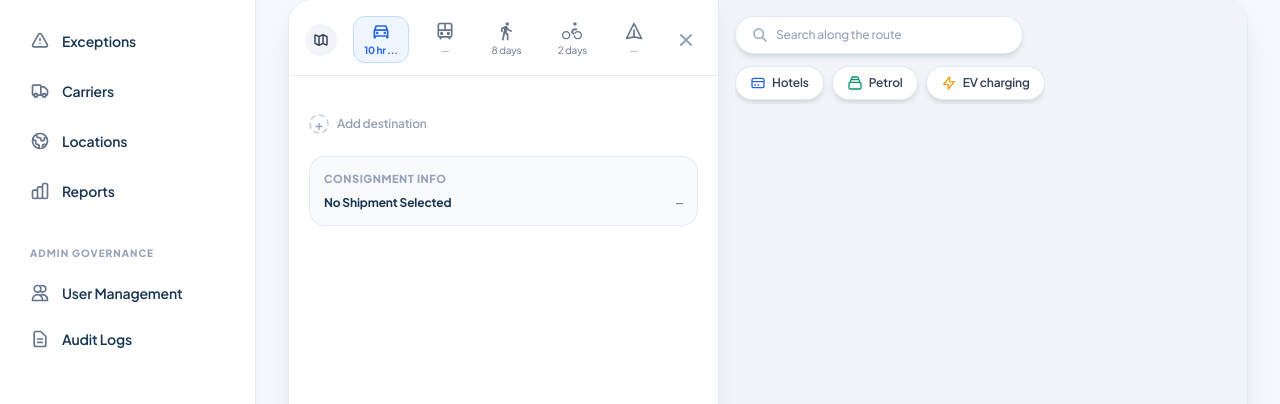
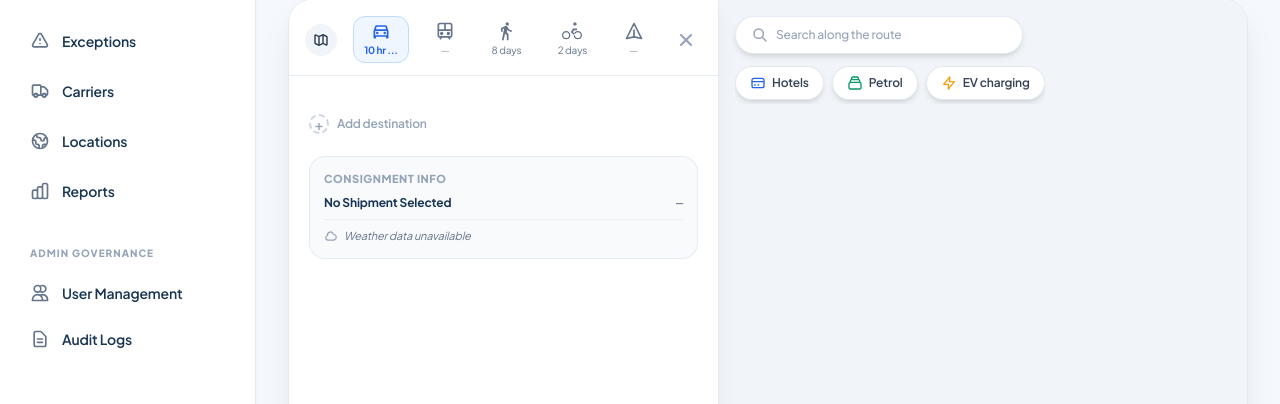
Before and after one commit to ranitanjung163-alt/CargoTrace, a Laravel app: template resources/views/tracking/index.blade.php in a window 1280 px wide. Shown: the part 235-639 px from the top of the page. Run offline with Laravel 12, Linux system fonts and the light colour scheme; the template is opened without the code that fills it, so the values that code supplies are empty; a user stored in the database is signed in; data comes from the database, SQL or seed files in the repository; some libraries are stand-ins or nearby versions.

Commit message:
fix(tracking): safe weather status handling, stale data tagging, and SVG weather icons

```diff
--- a/resources/views/tracking/index.blade.php
+++ b/resources/views/tracking/index.blade.php
@@ -159,10 +159,43 @@
                         <span class="font-bold text-brand-navy" id="info-shipment-number">{{ $shipment ? $shipment->shipment_number : (request('shipment_number') === 'DEMO-FR-NORMANDY' ? 'DEMO-FR-NORMANDY' : 'No Shipment Selected') }}</span>
                         <span class="font-mono text-slate-600" id="info-carrier-name">{{ $shipment ? $shipment->carrier->name : (request('shipment_number') === 'DEMO-FR-NORMANDY' ? 'FastShip Global Express' : '—') }}</span>
                     </div>
-                    @if($weather)
-                    <div class="pt-1 border-t border-slate-200/60 flex items-center justify-between text-[11px] text-slate-600">
-                        <span>🌤️ {{ $weather['condition'] }} ({{ $weather['temperature'] }}°C)</span>
-                        <span>💨 {{ $weather['wind_speed'] }} km/h</span>
+                    @php
+                        $weatherStatus = is_array($weather) ? ($weather['status'] ?? null) : null;
+                    @endphp
+
+                    @if(in_array($weatherStatus, ['available', 'stale'], true))
+                    <div class="pt-2 border-t border-slate-200/60 space-y-1.5 text-[11px] text-slate-600">
+                        <div class="flex items-center justify-between gap-2">
+                            <span class="flex items-center space-x-1.5 min-w-0">
+                                <svg class="w-3.5 h-3.5 text-amber-500 shrink-0" fill="none" stroke="currentColor" stroke-width="2" viewBox="0 0 24 24">
+                                    <path stroke-linecap="round" stroke-linejoin="round" d="M12 3v1m0 16v1m9-9h-1M4 12H3m15.364 6.364l-.707-.707M6.343 6.343l-.707-.707m12.728 0l-.707.707M6.343 17.657l-.707.707M16 12a4 4 0 11-8 0 4 4 0 018 0z"/>
+                                </svg>
+                                <span class="truncate">{{ $weather['condition'] ?? '--' }}</span>
+                                <span class="font-bold text-slate-800 shrink-0">({{ isset($weather['temperature']) && $weather['temperature'] !== null ? $weather['temperature'] . '°C' : '--' }})</span>
+                            </span>
+                            <span class="flex items-center space-x-1 text-slate-500 shrink-0 font-medium">
+                                <svg class="w-3.5 h-3.5 text-slate-400 shrink-0" fill="none" stroke="currentColor" stroke-width="2" viewBox="0 0 24 24">
+                                    <path stroke-linecap="round" stroke-linejoin="round" d="M14 5l7 7m0 0l-7 7m7-7H3"/>
+                                </svg>
+                                <span>{{ isset($weather['wind_speed']) && $weather['wind_speed'] !== null ? $weather['wind_speed'] . ' km/h' : '--' }}</span>
+                            </span>
+                        </div>
+
+                        @if($weatherStatus === 'stale')
+                        <div class="flex items-center justify-between text-[10px] text-amber-700 bg-amber-50 px-2 py-0.5 rounded border border-amber-200/60 font-semibold">
+                            <span>Cached / Stale Data</span>
+                            <span class="text-slate-400 text-[9px] font-normal">Historical fallback</span>
+                        </div>
+                        @endif
+                    </div>
+                    @else
+                    <div class="pt-2 border-t border-slate-200/60 flex items-center justify-between text-[11px] text-slate-500">
+                        <span class="flex items-center space-x-1.5">
+                            <svg class="w-3.5 h-3.5 text-slate-400 shrink-0" fill="none" stroke="currentColor" stroke-width="2" viewBox="0 0 24 24">
+                                <path stroke-linecap="round" stroke-linejoin="round" d="M3 15a4 4 0 004 4h9a5 5 0 10-.1-9.999 5.002 5.002 0 00-9.78 2.096A4.001 4.001 0 003 15z"/>
+                            </svg>
+                            <span class="italic text-slate-500">Weather data unavailable</span>
+                        </span>
                     </div>
                     @endif
                 </div>
```
